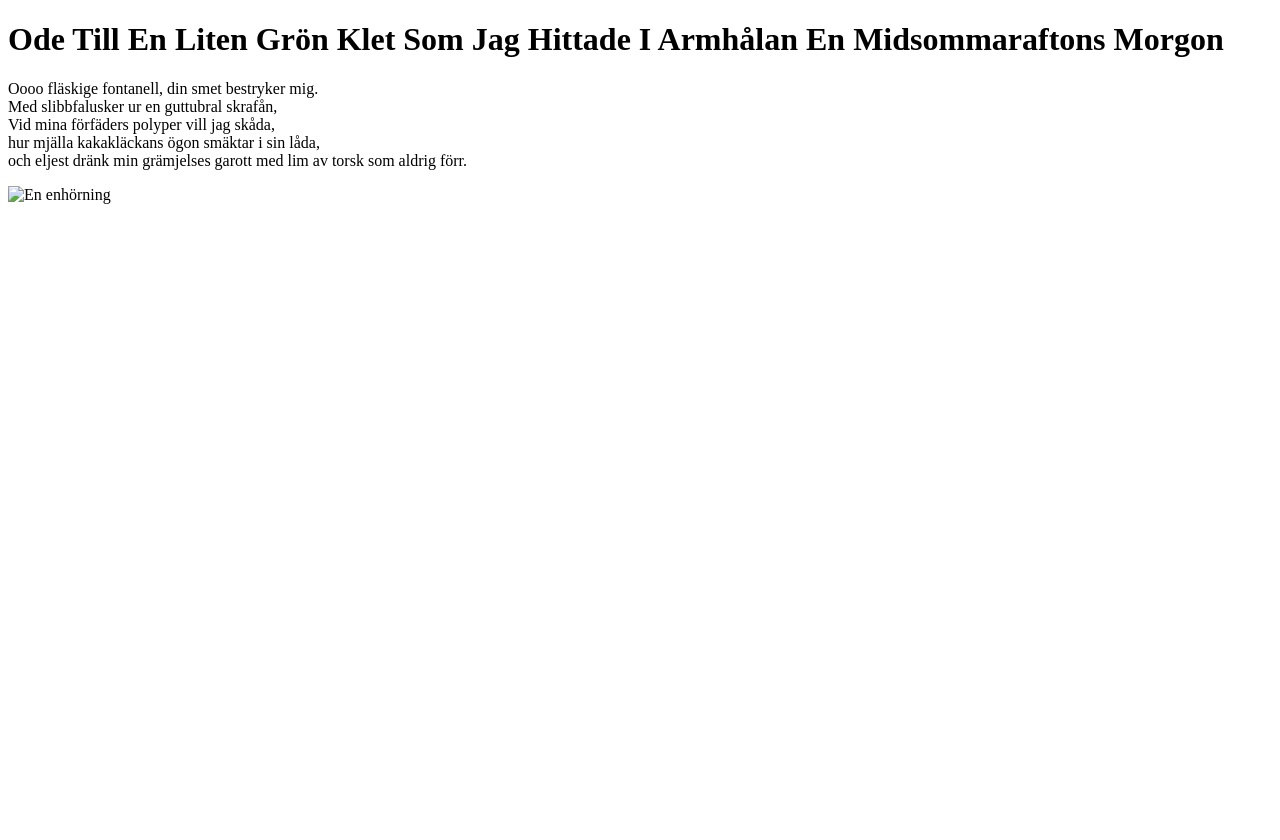
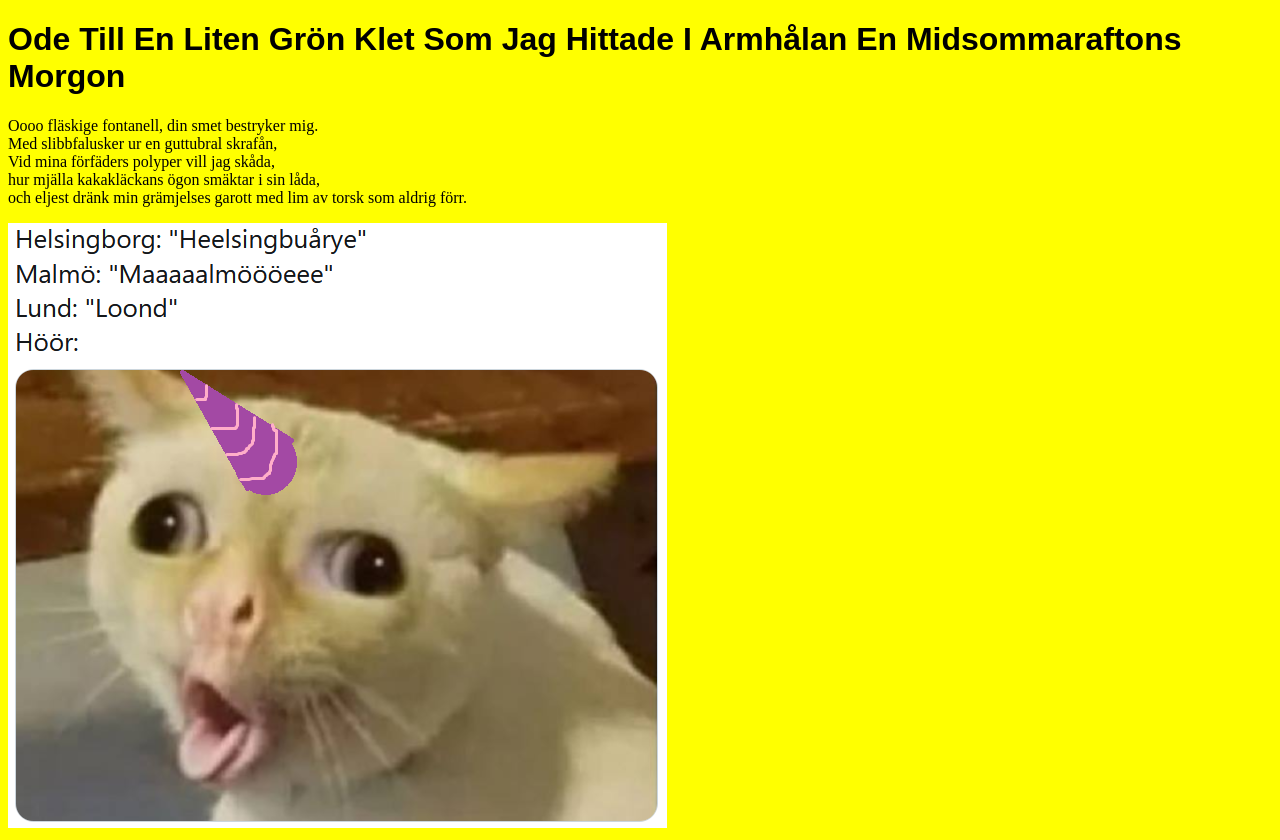
Before and after one commit to jimanderssongit/git-lab, a plain HTML site: page index.html in a window 1280 px wide. Before the commit the page ends 800 px from the top, so only its background shows below. Drawn offline with Linux system fonts and the light colour scheme.

Commit message:
Lade till styling.

```diff
--- a/index.html
+++ b/index.html
@@ -3,6 +3,7 @@
     <head>
         <meta charset="utf-8">
         <script type="text/javascript" src="bundle.js"></script>
+        <link rel="stylesheet" href="styles/main.css">
         <title>En dikt</title>
     </head>
     <body>
@@ -14,6 +15,6 @@ Vid mina förfäders polyper vill jag skåda,<br>
 hur mjälla kakakläckans ögon smäktar i sin låda,<br>
 och eljest dränk min grämjelses garott med lim av torsk som aldrig förr.
       </p>
-      <img src="images/fransk.jpg" alt="En enhörning">
+      <img src="images/enhorn.png" alt="En enhörning">
     </body>
 </html>
```
